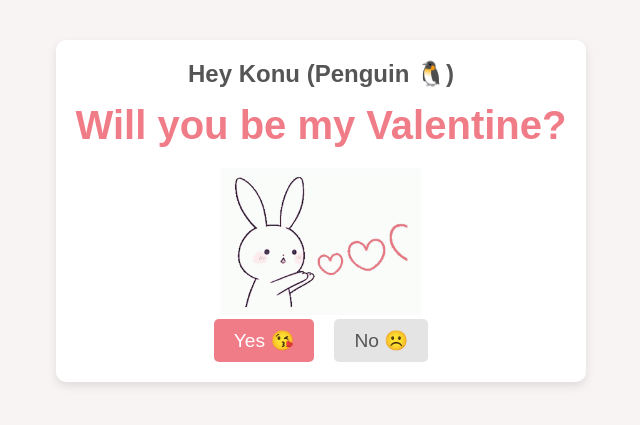
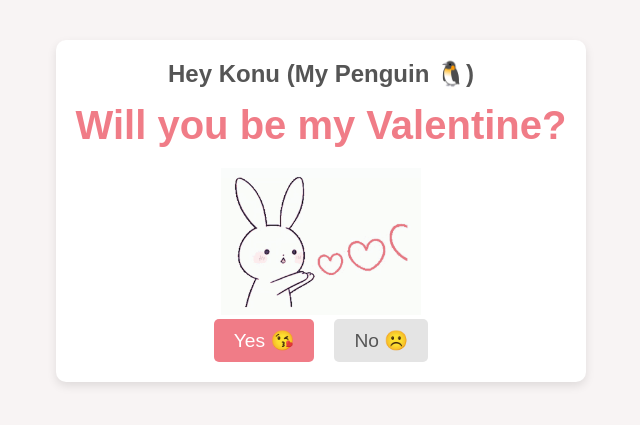
Before and after one commit to mahialam28/willyoubemyvalentine, a plain HTML site: page index.html in a window 1280 px wide. Shown: the part 189-614 px from the top of the page, without its empty margins (319-959 px from the left). Drawn offline with nearby package versions, Linux system fonts and the light colour scheme.

Commit message:
sixth commit

```diff
--- a/index.html
+++ b/index.html
@@ -119,7 +119,7 @@
 <body>
     <div class="container">
         <div class="header" style="text-align: center;">
-            <span>Hey Konu (Penguin 🐧)</span><br>
+            <span>Hey Konu (My Penguin 🐧)</span><br>
             <h1>Will you be my Valentine?</h1>
             <img width="200" src="01.gif" alt="">
         </div>
```
